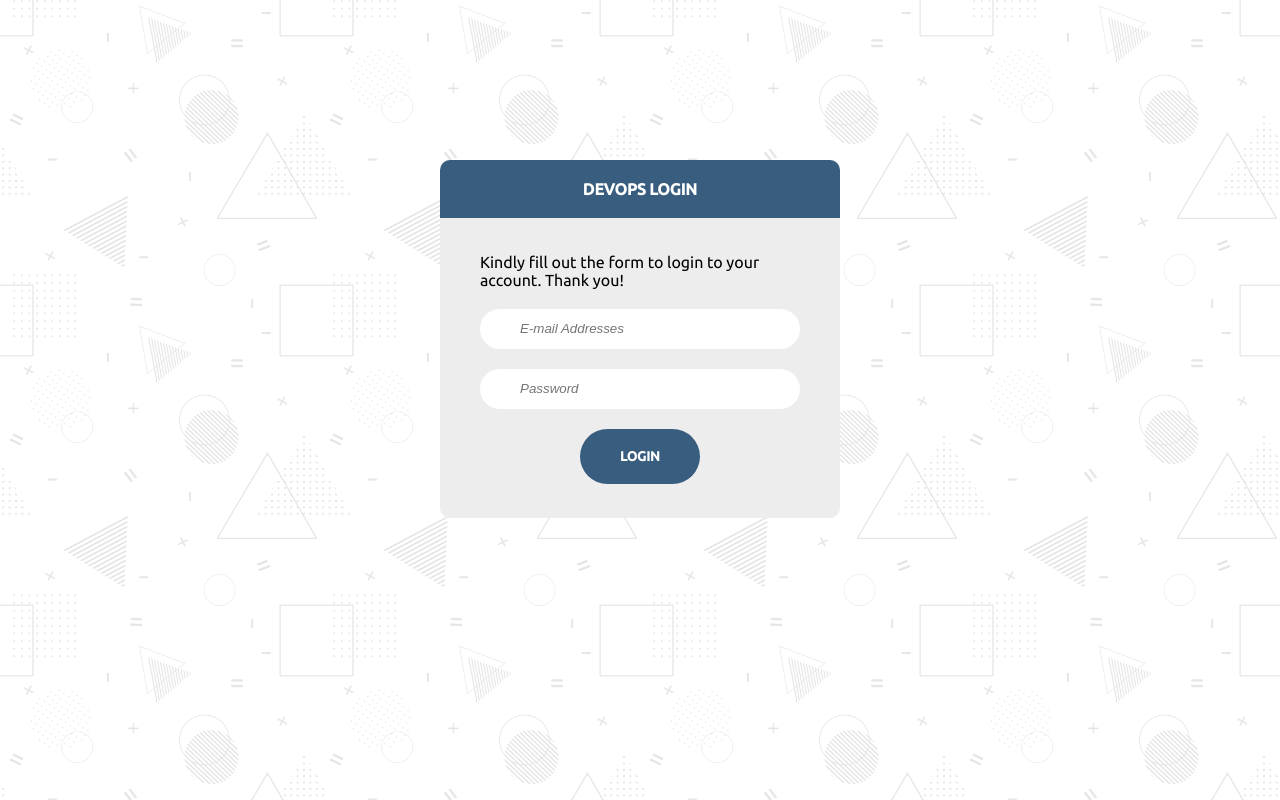
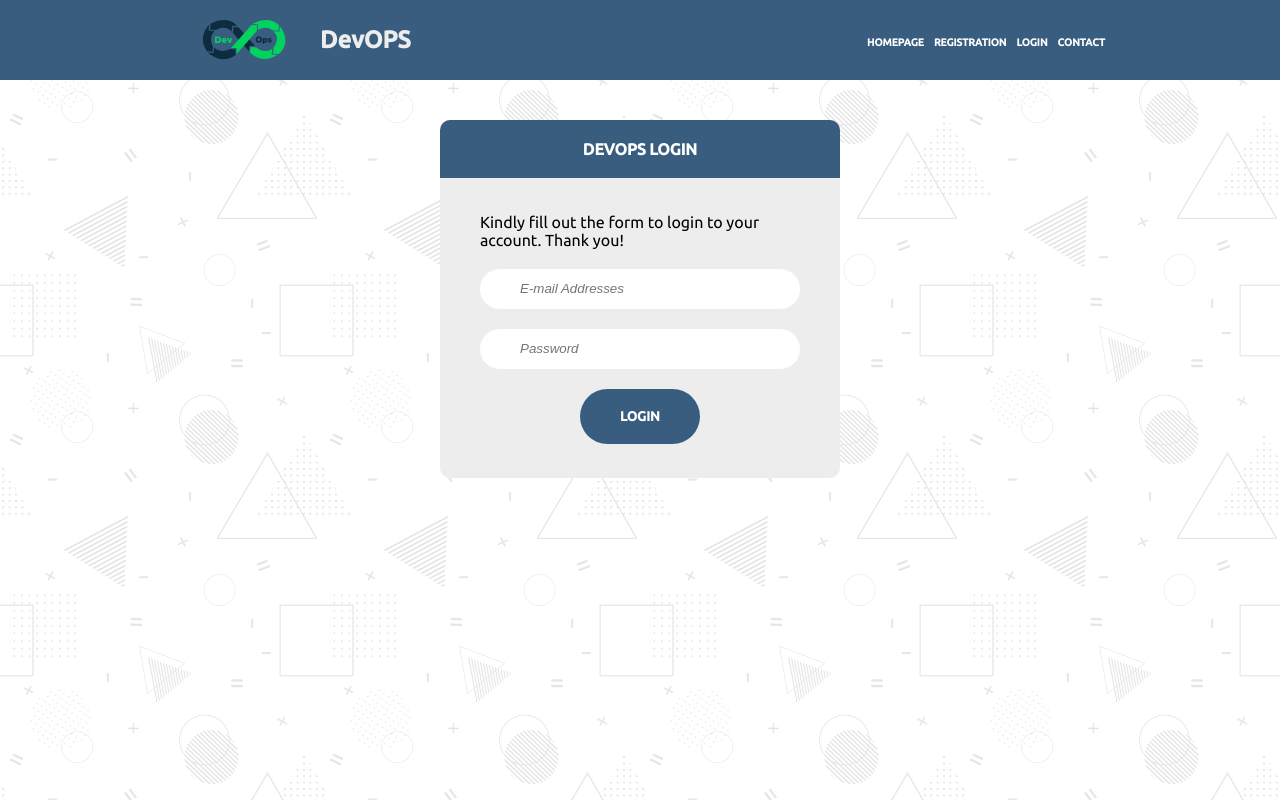
Before and after one commit to ekeboetuk/project-snippets, a plain HTML site: page registration-login-page/login.html in a window 1280 px wide. Drawn offline with Linux system fonts and the light colour scheme.

Commit message:
more contents addition and code modifications

```diff
--- a/registration-login-page/login.html
+++ b/registration-login-page/login.html
@@ -18,8 +18,20 @@
     <title>Registration Page | DevOps</title>
   </head>
   <body>
-    <div id="root">
-      <div class="flex--container">
+      <div class="nav--header">
+        <div class="container">
+          <img src="./devops-logo.svg" class="header--logo" />
+          <header class="header--text">DevOPS</header>
+          <ul class="nav">
+            <li><a href="#">Homepage</a></i>
+            <li><a href="#">Registration</a></i>
+            <li><a href="#">Login</a></i>
+            <li><a href="#">Contact</a></i>
+          </ul>
+        </div>
+      </div>
+      <div class="content">
+        <div class="container">
           <form class="login--form">
             <div class="section--header">
               <h4>DevOps Login</h4>
--- a/registration-login-page/styles.css
+++ b/registration-login-page/styles.css
@@ -5,7 +5,6 @@
 }
 
 body {
-  padding: 20vh 0;
   background: rgba(255,255,255,0.9) url('./pattern-bg.png') repeat;
   background-size: 25%;
   background-blend-mode: lighten;
@@ -18,10 +17,54 @@ h1, h2, h3, h4, h5, h6 {
   text-transform: uppercase;
 }
 
-.flex--container {
+.container {
+  max-width: 980px;
   margin: 0 auto;
-  max-width: 980px;
+  padding: 0 20px;
   /**box-shadow: 0px 0px 3px 1px #d1d1d1;*/
+}
+
+.nav--header {
+  height: 80px;
+  background-color:#385d7f;
+  margin-bottom: 40px;
+}
+
+.nav--header .container {
+  height: 100%;
+  display: flex;
+  justify-content: flex-start;
+  align-items: center;
+}
+
+.header--logo {
+  max-width: 150px;
+}
+
+.header--text {
+  margin-right: auto;
+  color:rgb(237, 237, 237);
+  font-weight: 700;
+  font-size: 1.5rem;
+}
+
+.nav {
+  display: flex;
+  justify-content: flex-end;
+  list-style-type: none;
+  font-weight: 600;
+  text-transform: uppercase;
+}
+
+.nav li:hover {
+  background-color: #2a4d6e;
+}
+
+.nav li a {
+  text-decoration: none;
+  color: #FFFFFF;
+  font-size: 0.65rem;
+  padding: 0 5px;
 }
 
 .section--header {
```
Lines whose indentation alone changed are shown as unchanged.
